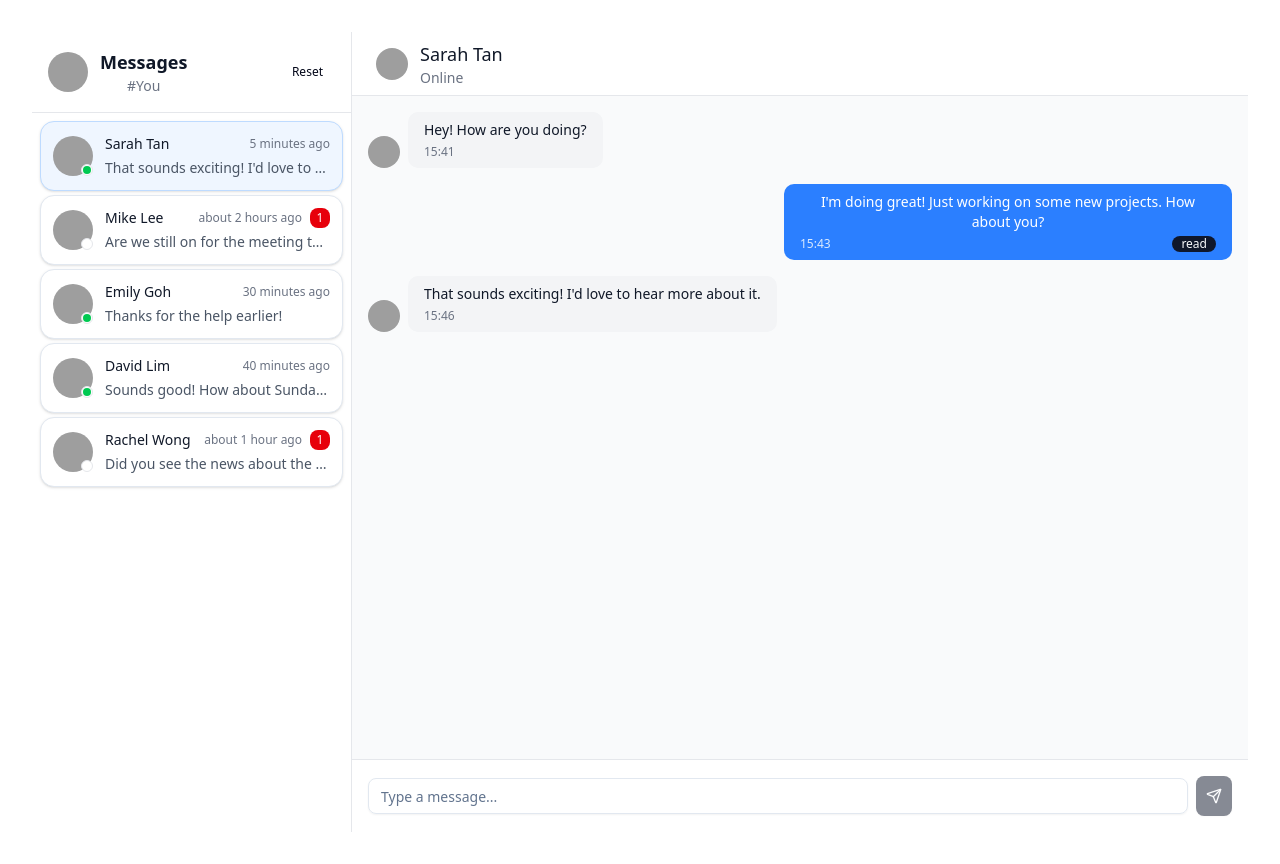
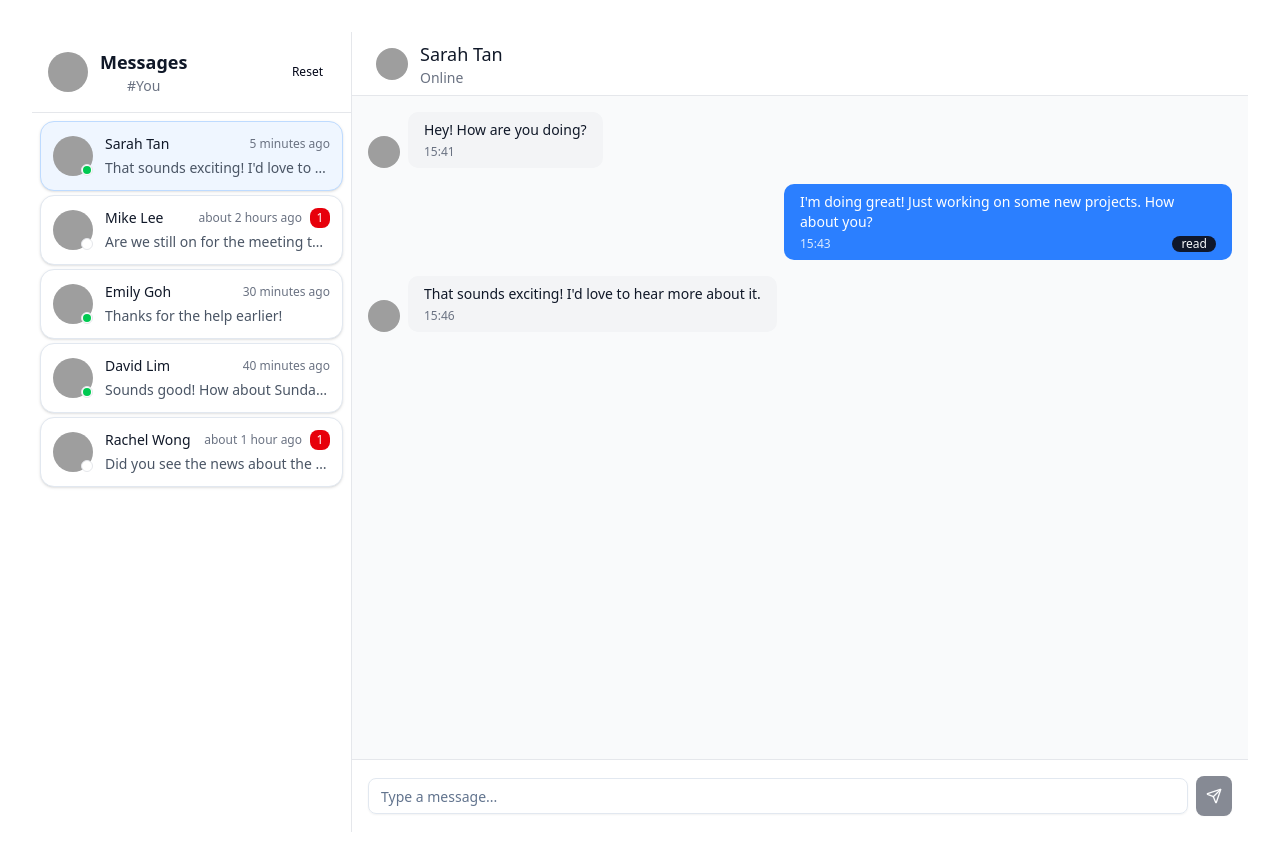
Before and after one commit to kenzychew/chat-app, a React (Vite) app: page / in a window 1280 px wide. Built offline with nearby package versions, Linux system fonts and the light colour scheme; grey boxes are pictures that could not be loaded.

Commit message:
fix: message alignment in chat bubbles

```diff
--- a/src/components/chat/MessageList.jsx
+++ b/src/components/chat/MessageList.jsx
@@ -19,7 +19,7 @@ const MessageBubble = ({ message, user, isOwn }) => {
           ? 'bg-blue-500 text-white'
           : 'bg-gray-100 text-gray-900'
       }`}>
-        <p className="text-sm">{message.content}</p>
+        <p className="text-sm text-left">{message.content}</p>
 
         <div className={`flex items-center justify-between mt-1 text-xs ${
           isOwn ? 'text-blue-100' : 'text-gray-500'
```
